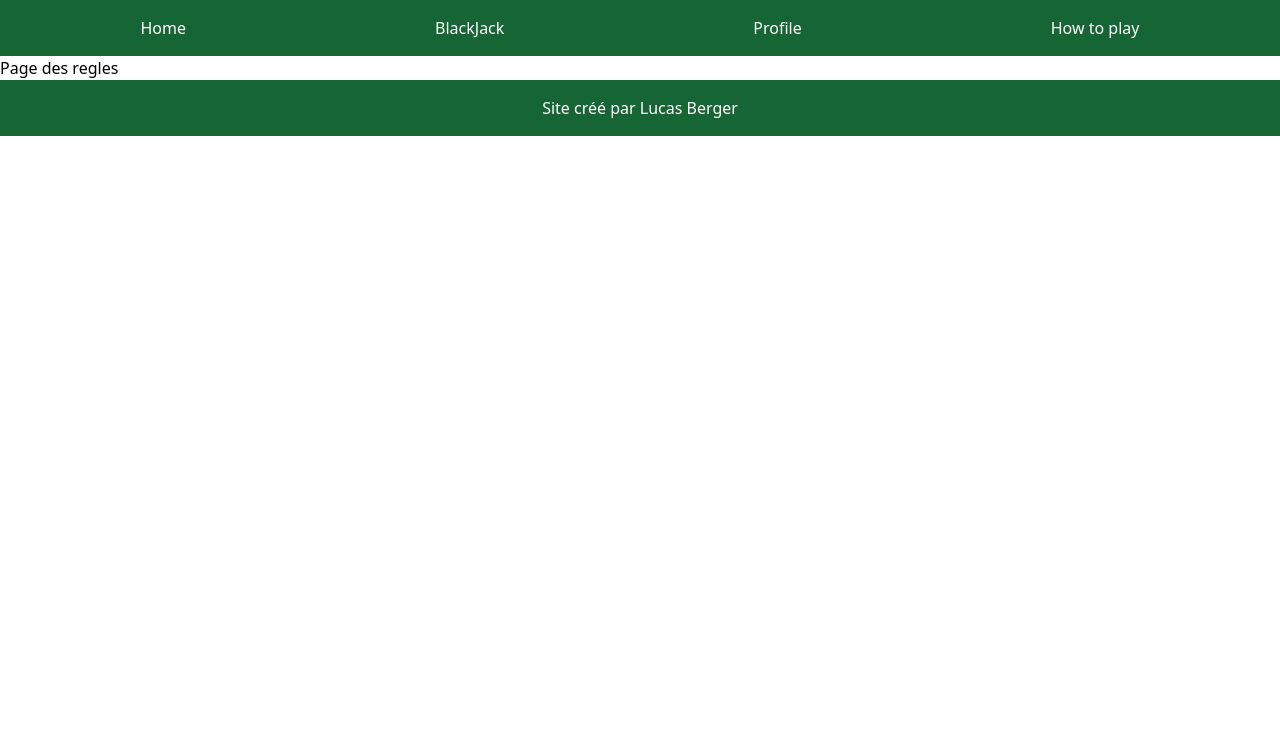
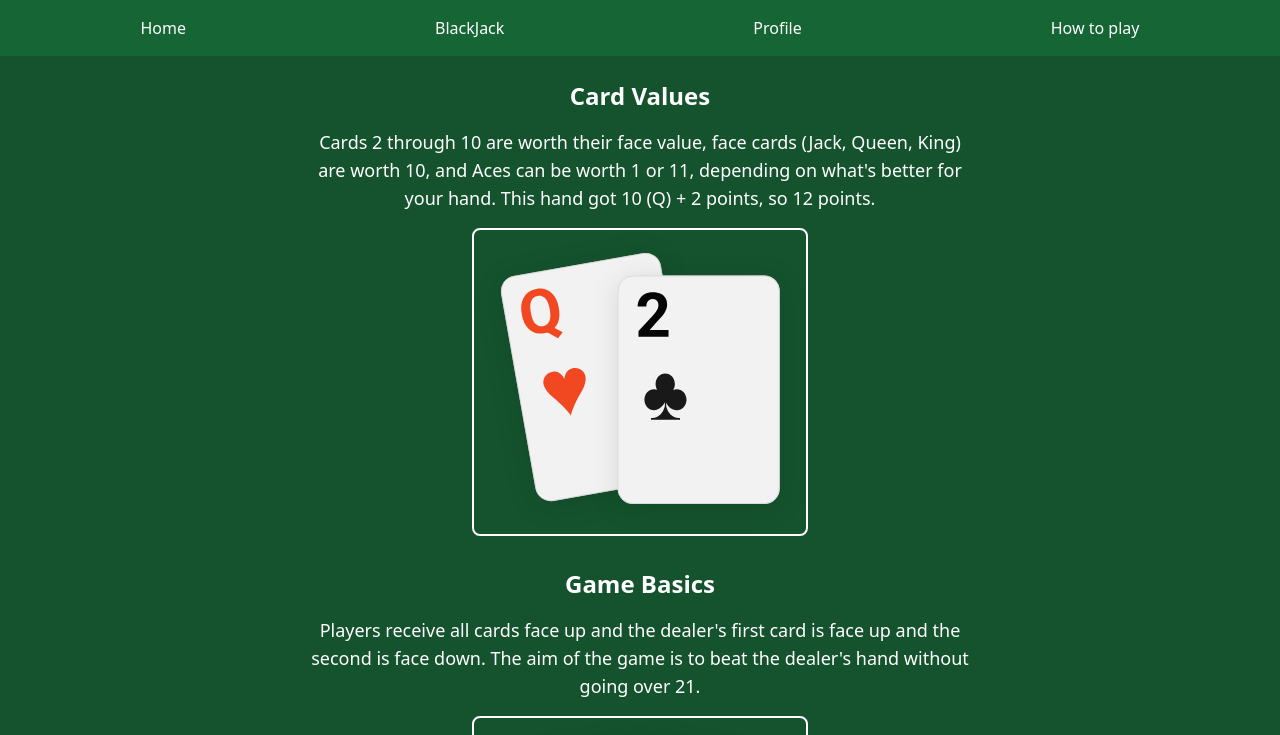
Before and after one commit to LucasCDA90/AceScape-Front, a React (Vite) app: page /rules in a window 1280 px wide. Shown: the top 735 px of the page. Built offline with nearby package versions, Linux system fonts and the light colour scheme.

Commit message:
Ajout de la page regles

```diff
--- a/src/Application/Components/Layout.tsx
+++ b/src/Application/Components/Layout.tsx
@@ -7,16 +7,16 @@ export const ApplicationLayout: React.FC = () => {
     <div className="flex flex-col min-h-screen">
       <nav className="flex justify-around b-vert-clair text-white p-4">
         <h1>
-          <NavLink to={"/"} className="mx-4">Home</NavLink>
+          <NavLink to={"/"} className="mx-4 hover:b-vert-clair2x p-4 rounded-md">Home</NavLink>
         </h1>
         <h1>
-          <NavLink to={"/blackjack"} className="mx-4">BlackJack</NavLink>
+          <NavLink to={"/blackjack"} className="mx-4 hover:b-vert-clair2x p-4 rounded-md">BlackJack</NavLink>
         </h1>
         <h1>
-          <NavLink to={"/profile"} className="mx-4">Profile</NavLink>
+          <NavLink to={"/profile"} className="mx-4 hover:b-vert-clair2x p-4 rounded-md">Profile</NavLink>
         </h1>
         <h1>
-          <NavLink to={"/rules"} className="mx-4">How to play</NavLink>
+          <NavLink to={"/rules"} className="mx-4 hover:b-vert-clair2x p-4 rounded-md">How to play</NavLink>
         </h1>
       </nav>
         <Outlet />
--- a/src/Application/Pages/PageRules.tsx
+++ b/src/Application/Pages/PageRules.tsx
@@ -1,7 +1,24 @@
+import twelve from '../images/12_hand.svg';
+import twentyone from '../images/21_hand.svg';
+
 export const PageRules = () => {
-    return(
-        <div>
-            <h1>Page des regles</h1>
+    return (
+        <div className="flex flex-col items-center justify-center min-h-screen bg-green-900 text-white p-6">
+            <div className="max-w-2xl w-full text-center mb-8">
+                <h2 className="text-2xl font-bold mb-4">Card Values</h2>
+                <p className="text-lg mb-4">
+                    Cards 2 through 10 are worth their face value, face cards (Jack, Queen, King) are worth 10, and Aces can be worth 1 or 11, depending on what's better for your hand. This hand got 10 (Q) + 2 points, so 12 points.
+                </p>
+                <img src={twelve} alt="12 Points Hand" className="w-1/2 mx-auto border-2 border-white rounded-lg" />
+            </div>
+
+            <div className="max-w-2xl w-full text-center">
+                <h2 className="text-2xl font-bold mb-4">Game Basics</h2>
+                <p className="text-lg mb-4">
+                    Players receive all cards face up and the dealer's first card is face up and the second is face down. The aim of the game is to beat the dealer's hand without going over 21.
+                </p>
+                <img src={twentyone} alt="21 Points Hand" className="w-1/2 mx-auto border-2 border-white rounded-lg" />
+            </div>
         </div>
-    )
-}
+    );
+};
```
Also changed, not shown: src/Application/images/12_hand.svg (added), src/Application/images/21_hand.svg (added).
